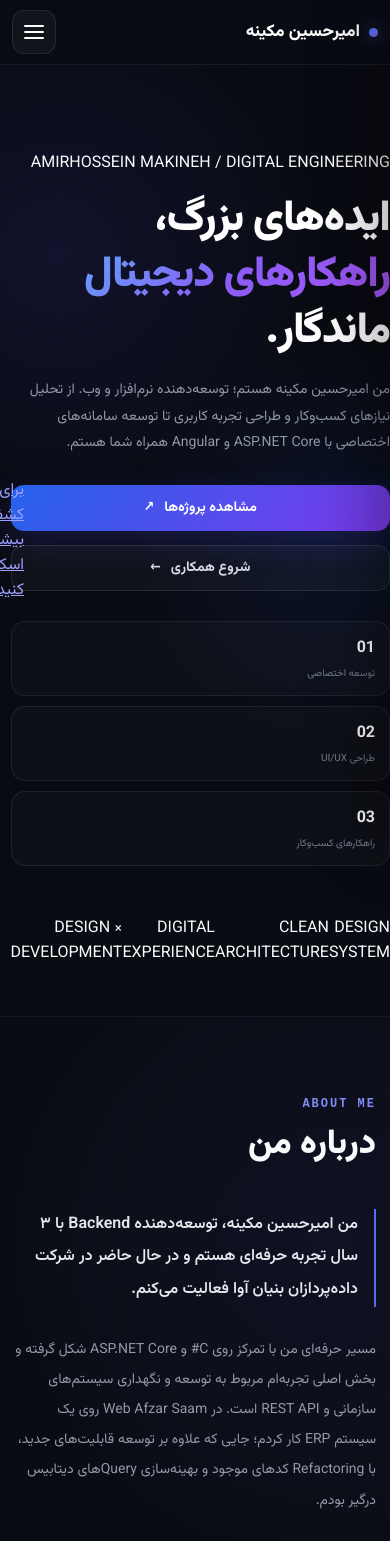
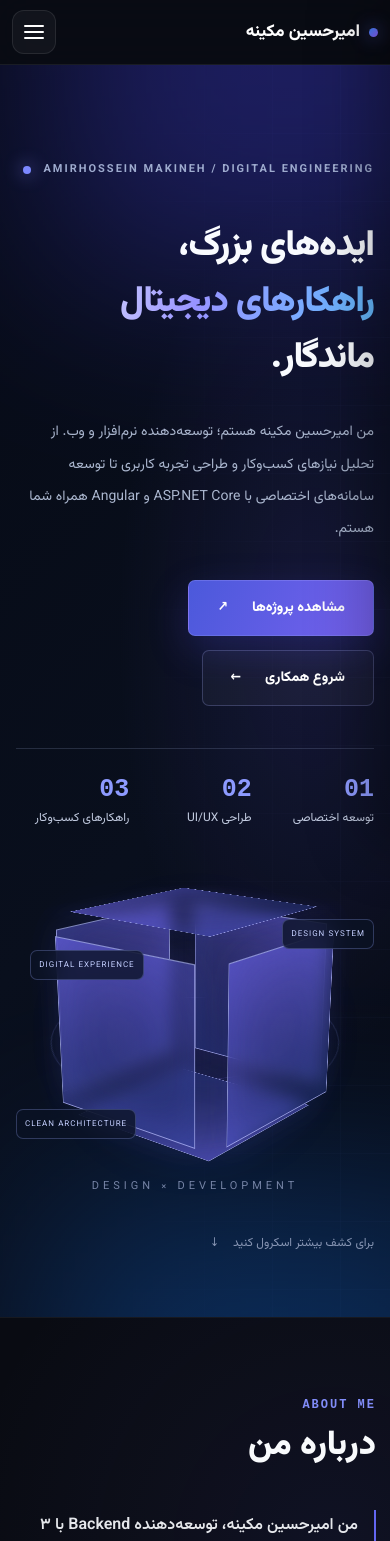
Before and after one commit to amirhosseinmakineh/amirhosseinportforio, an Angular app: page / in a window 390 px wide. Shown: the top 1541 px of the page. Built offline with nearby package versions, Linux system fonts and the light colour scheme.

Commit message:
feat: redesign portfolio hero with immersive layered visual

```diff
--- a/src/app/components/hero/hero.css
+++ b/src/app/components/hero/hero.css
@@ -4,574 +4,292 @@
 
 .hero {
   position: relative;
+  isolation: isolate;
+  min-height: min(850px, 100svh);
+  padding: 112px 0 100px;
+  overflow: hidden;
+  background:
+    radial-gradient(ellipse at 80% 45%, rgba(86, 68, 194, 0.16), transparent 44%),
+    linear-gradient(135deg, #060a15 0%, #090f1d 56%, #070a14 100%);
+}
 
-  min-height: calc(100vh - 72px);
+.hero::before {
+  position: absolute;
+  inset: 0;
+  z-index: -1;
+  content: '';
+  opacity: 0.34;
+  background-image:
+    linear-gradient(rgba(151, 162, 255, 0.08) 1px, transparent 1px),
+    linear-gradient(90deg, rgba(151, 162, 255, 0.08) 1px, transparent 1px);
+  background-size: 68px 68px;
+  mask-image: linear-gradient(to left, #000, transparent 82%);
+}
 
-  display: flex;
-  align-items: center;
+.hero__ambient {
+  position: absolute;
+  z-index: -1;
+  width: 480px;
+  aspect-ratio: 1;
+  pointer-events: none;
+  filter: blur(100px);
+  opacity: 0.3;
+}
 
-  overflow: hidden;
+.hero__ambient--top {
+  top: -270px;
+  right: -140px;
+  background: #4e47ff;
+}
 
-  background:
-    radial-gradient(
-      circle at 15% 20%,
-      rgba(79, 70, 229, 0.12),
-      transparent 32%
-    ),
-    radial-gradient(
-      circle at 85% 50%,
-      rgba(37, 99, 235, 0.1),
-      transparent 35%
-    ),
-    #090b12;
-
-  direction: rtl;
+.hero__ambient--bottom {
+  bottom: -350px;
+  left: 10%;
+  background: #1575ec;
 }
 
 .hero__container {
-  width: min(1180px, calc(100% - 32px));
-
+  width: min(1240px, calc(100% - 48px));
   margin: 0 auto;
-
-  padding: 90px 0;
-
   display: grid;
-  grid-template-columns: 1.05fr 0.95fr;
-
+  grid-template-columns: 1.04fr 0.96fr;
   align-items: center;
-
-  gap: 80px;
+  gap: 32px;
 }
 
-/* Content */
-
 .hero__content {
-  max-width: 640px;
+  position: relative;
+  z-index: 2;
 }
 
-.hero__badge {
-  width: fit-content;
-
-  padding: 8px 13px;
-
+.hero__eyebrow {
   display: inline-flex;
   align-items: center;
-
-  gap: 8px;
-
-  border: 1px solid rgba(99, 102, 241, 0.18);
-  border-radius: 999px;
-
-  background: rgba(99, 102, 241, 0.07);
-
-  color: #b9c0d2;
-
-  font-size: 12px;
-  font-weight: 500;
+  gap: 12px;
+  color: #9eabce;
+  font-size: 11px;
+  font-weight: 700;
+  letter-spacing: 2px;
+  direction: ltr;
 }
 
-.hero__badge-dot {
-  width: 7px;
-  height: 7px;
-
+.hero__eyebrow span {
+  width: 8px;
+  height: 8px;
   border-radius: 50%;
-
-  background: #22c55e;
-
-  box-shadow:
-    0 0 12px rgba(34, 197, 94, 0.8);
-}
-
-.hero__intro {
-  margin: 28px 0 12px;
-
-  color: #b6bdcc;
-
-  font-size: 16px;
-  font-weight: 600;
+  background: #7c88ff;
+  box-shadow: 0 0 18px #7c88ff;
 }
 
 .hero__title {
-  margin: 0;
-
-  color: #ffffff;
-
-  font-size: clamp(
-    42px,
-    5vw,
-    72px
-  );
-
+  max-width: 730px;
+  margin: 30px 0;
+  color: #f9fbff;
+  font-size: clamp(44px, 5.1vw, 82px);
   font-weight: 900;
-
-  line-height: 1.3;
-
+  line-height: 1.55;
   letter-spacing: -2px;
 }
 
 .hero__title span {
-  background:
-    linear-gradient(
-      135deg,
-      #60a5fa,
-      #8b5cf6,
-      #a855f7
-    );
-
-  -webkit-background-clip: text;
-
-  color: transparent;
+  display: block;
+  color: #a9a4ff;
+  background: linear-gradient(100deg, #f1f3ff 4%, #9894ff 50%, #64bbff 100%);
+  background-clip: text;
+  -webkit-text-fill-color: transparent;
 }
 
 .hero__description {
   max-width: 600px;
-
-  margin: 24px 0 0;
-
-  color: #9098a8;
-
+  margin: 0;
+  color: #aab6ce;
   font-size: 16px;
-
-  line-height: 2;
+  line-height: 2.3;
 }
 
 .hero__actions {
-  margin-top: 34px;
+  display: flex;
+  flex-wrap: wrap;
+  gap: 14px;
+  margin-top: 35px;
+}
 
-  display: flex;
+.hero__button {
+  min-height: 56px;
+  padding: 0 28px;
+  display: inline-flex;
   align-items: center;
+  justify-content: center;
+  gap: 24px;
+  border: 1px solid rgba(166, 176, 255, 0.24);
+  border-radius: 7px;
+  color: #fff;
+  font-size: 14px;
+  font-weight: 800;
+  text-decoration: none;
+  transition: transform 0.25s ease, border-color 0.25s ease, box-shadow 0.25s ease;
+}
 
-  gap: 14px;
+.hero__button:hover {
+  transform: translateY(-4px);
+  border-color: #a5a7ff;
+}
 
-  flex-wrap: wrap;
+.hero__button--primary {
+  background: linear-gradient(115deg, #4b59db, #7661ee);
+  box-shadow: 0 14px 40px rgba(79, 77, 227, 0.24);
+}
+
+.hero__button--secondary {
+  background: rgba(255, 255, 255, 0.035);
 }
 
 .hero__facts {
-  margin-top: 30px;
   display: grid;
   grid-template-columns: repeat(3, minmax(0, 1fr));
-  gap: 10px;
+  gap: 20px;
+  max-width: 600px;
+  margin-top: 65px;
+  padding-top: 26px;
+  border-top: 1px solid rgba(171, 187, 234, 0.18);
 }
 
 .hero__facts div {
-  padding: 14px;
-  border: 1px solid rgba(255, 255, 255, .07);
-  border-radius: 14px;
-  background: rgba(255, 255, 255, .025);
+  display: flex;
+  flex-direction: column;
+  gap: 5px;
 }
 
-.hero__facts strong, .hero__facts span { display: block; }
-.hero__facts strong { color: #fff; font-size: 16px; }
-.hero__facts span { margin-top: 5px; color: #747d8f; font-size: 10px; }
-
-@media (max-width: 560px) {
-  .hero__facts { grid-template-columns: 1fr; }
+.hero__facts strong {
+  color: #8d9aff;
+  font-size: 25px;
+  font-weight: 800;
+  font-family: monospace;
 }
 
-.hero__button {
-  min-height: 48px;
-
-  padding: 0 22px;
-
-  display: inline-flex;
-  align-items: center;
-  justify-content: center;
-
-  gap: 10px;
-
-  border-radius: 13px;
-
-  font-family: inherit;
-
-  font-size: 14px;
-  font-weight: 700;
-
-  text-decoration: none;
-
-  cursor: pointer;
-
-  transition:
-    transform 0.2s ease,
-    border-color 0.2s ease,
-    background 0.2s ease,
-    box-shadow 0.2s ease;
+.hero__facts span {
+  color: #c2cbe0;
+  font-size: 12px;
 }
-
-.hero__button--primary {
-  border: 0;
-
-  background:
-    linear-gradient(
-      135deg,
-      #2563eb,
-      #7c3aed
-    );
-
-  color: #ffffff;
-
-  box-shadow:
-    0 12px 35px rgba(79, 70, 229, 0.22);
-}
-
-.hero__button--primary:hover {
-  transform: translateY(-2px);
-
-  box-shadow:
-    0 16px 40px rgba(79, 70, 229, 0.32);
-}
-
-.hero__button--secondary {
-  border: 1px solid rgba(255, 255, 255, 0.1);
-
-  background: rgba(255, 255, 255, 0.03);
-
-  color: #d7dbe5;
-}
-
-.hero__button--secondary:hover {
-  transform: translateY(-2px);
-
-  border-color: rgba(99, 102, 241, 0.35);
-
-  background: rgba(99, 102, 241, 0.08);
-}
-
-/* Technology badges */
-
-.hero__technologies {
-  margin-top: 32px;
-
-  display: flex;
-  flex-wrap: wrap;
-
-  gap: 9px;
-}
-
-.hero__technologies span {
-  padding: 7px 12px;
-
-  border: 1px solid rgba(255, 255, 255, 0.07);
-  border-radius: 9px;
-
-  background: rgba(255, 255, 255, 0.025);
-
-  color: #7f8796;
-
-  font-size: 11px;
-  font-weight: 600;
-}
-
-/* Visual */
 
 .hero__visual {
   position: relative;
+  min-height: 550px;
+  display: grid;
+  place-items: center;
+  perspective: 950px;
+}
 
-  min-height: 470px;
+.hero__visual::before {
+  position: absolute;
+  width: 72%;
+  aspect-ratio: 1;
+  border-radius: 50%;
+  content: '';
+  background: radial-gradient(circle, rgba(110, 89, 255, 0.2), transparent 70%);
+  filter: blur(30px);
+}
 
+.hero__orbit {
+  position: absolute;
+  width: 80%;
+  aspect-ratio: 1;
+  border: 1px solid rgba(134, 154, 245, 0.18);
+  border-radius: 50%;
+  transform: rotateX(64deg) rotateZ(-25deg);
+}
+
+.hero__orbit--inner {
+  width: 61%;
+  border-color: rgba(151, 128, 255, 0.33);
+  transform: rotateX(68deg) rotateZ(45deg);
+}
+
+.hero__core {
+  position: relative;
+  width: 210px;
+  height: 210px;
+  transform-style: preserve-3d;
+  transform: rotateX(-23deg) rotateY(38deg);
+  animation: hero-float 8s ease-in-out infinite;
+}
+
+.hero__core-face {
+  position: absolute;
+  inset: 0;
+  border: 1px solid rgba(189, 197, 255, 0.65);
+  background: linear-gradient(145deg, rgba(122, 108, 255, 0.48), rgba(18, 48, 119, 0.23));
+  box-shadow: inset 0 0 65px rgba(95, 107, 255, 0.19), 0 0 40px rgba(79, 80, 224, 0.1);
+  backdrop-filter: blur(8px);
+}
+
+.hero__core-face--front { transform: translateZ(105px); }
+.hero__core-face--back { transform: rotateY(180deg) translateZ(105px); }
+.hero__core-face--left { transform: rotateY(-90deg) translateZ(105px); }
+.hero__core-face--right { transform: rotateY(90deg) translateZ(105px); }
+.hero__core-face--top { transform: rotateX(90deg) translateZ(105px); }
+.hero__core-face--bottom { transform: rotateX(-90deg) translateZ(105px); }
+
+.hero__visual-label {
+  position: absolute;
+  padding: 12px 17px;
+  border: 1px solid rgba(152, 169, 255, 0.27);
+  border-radius: 7px;
+  background: rgba(11, 19, 37, 0.78);
+  color: #c5d0ff;
+  font-size: 10px;
+  letter-spacing: 1px;
+  direction: ltr;
+  backdrop-filter: blur(12px);
+}
+
+.hero__visual-label--one { top: 17%; right: 0; }
+.hero__visual-label--two { bottom: 20%; left: 0; }
+.hero__visual-label--three { top: 26%; left: 4%; }
+
+.hero__visual-caption {
+  position: absolute;
+  bottom: 4%;
+  color: #7583a5;
+  font-size: 11px;
+  letter-spacing: 4px;
+}
+
+.hero__scroll {
+  width: min(1240px, calc(100% - 48px));
+  margin: 25px auto 0;
   display: flex;
   align-items: center;
-  justify-content: center;
+  gap: 14px;
+  color: #8896b4;
+  font-size: 12px;
+  text-decoration: none;
 }
 
-.hero__glow {
-  position: absolute;
-
-  border-radius: 50%;
-
-  filter: blur(85px);
-
-  pointer-events: none;
+@keyframes hero-float {
+  0%, 100% { transform: translateY(0) rotateX(-23deg) rotateY(38deg); }
+  50% { transform: translateY(-24px) rotateX(-18deg) rotateY(53deg); }
 }
 
-.hero__glow--one {
-  width: 230px;
-  height: 230px;
-
-  top: 70px;
-  right: 50px;
-
-  background: rgba(59, 130, 246, 0.18);
+@media (max-width: 900px) {
+  .hero { padding: 85px 0 65px; }
+  .hero__container { grid-template-columns: 1fr; }
+  .hero__visual { min-height: 420px; }
+  .hero__title { font-size: clamp(39px, 7vw, 65px); }
 }
 
-.hero__glow--two {
-  width: 200px;
-  height: 200px;
-
-  bottom: 70px;
-  left: 40px;
-
-  background: rgba(139, 92, 246, 0.16);
+@media (max-width: 600px) {
+  .hero__container { width: min(100% - 32px, 1240px); }
+  .hero__title { font-size: clamp(36px, 9vw, 52px); letter-spacing: -1px; }
+  .hero__description { font-size: 14px; }
+  .hero__visual { min-height: 350px; }
+  .hero__core { transform: scale(0.68) rotateX(-23deg) rotateY(38deg); }
+  .hero__core-face { inset: 20px; }
+  .hero__facts { margin-top: 42px; gap: 9px; }
+  .hero__visual-label { font-size: 8px; padding: 8px; }
+  .hero__scroll { width: calc(100% - 32px); }
 }
 
-.hero__code-card {
-  position: relative;
-
-  width: min(100%, 500px);
-
-  overflow: hidden;
-
-  border: 1px solid rgba(255, 255, 255, 0.08);
-  border-radius: 20px;
-
-  background: rgba(17, 20, 30, 0.82);
-
-  backdrop-filter: blur(20px);
-
-  box-shadow:
-    0 30px 90px rgba(0, 0, 0, 0.35);
-
-  direction: ltr;
-
-  transform: perspective(900px)
-    rotateY(-4deg)
-    rotateX(2deg);
-
-  transition: transform 0.35s ease;
+@media (prefers-reduced-motion: reduce) {
+  .hero__core { animation: none; }
 }
-
-.hero__code-card:hover {
-  transform: perspective(900px)
-    rotateY(0)
-    rotateX(0)
-    translateY(-4px);
-}
-
-.hero__code-header {
-  min-height: 54px;
-
-  padding: 0 18px;
-
-  display: flex;
-  align-items: center;
-  justify-content: space-between;
-
-  border-bottom: 1px solid rgba(255, 255, 255, 0.06);
-
-  background: rgba(255, 255, 255, 0.015);
-}
-
-.hero__code-dots {
-  display: flex;
-
-  gap: 7px;
-}
-
-.hero__code-dots span {
-  width: 10px;
-  height: 10px;
-
-  border-radius: 50%;
-
-  background: rgba(255, 255, 255, 0.13);
-}
-
-.hero__code-dots span:nth-child(1) {
-  background: #ef4444;
-}
-
-.hero__code-dots span:nth-child(2) {
-  background: #eab308;
-}
-
-.hero__code-dots span:nth-child(3) {
-  background: #22c55e;
-}
-
-.hero__code-file {
-  color: #7f8796;
-
-  font-size: 11px;
-
-  font-family:
-    'Courier New',
-    monospace;
-}
-
-.hero__code-body {
-  padding: 28px 24px;
-
-  min-height: 300px;
-
-  font-family:
-    'Courier New',
-    monospace;
-
-  font-size: 13px;
-
-  line-height: 2;
-
-  color: #b7bdca;
-}
-
-.code-line {
-  min-height: 26px;
-}
-
-.code-line--space {
-  min-height: 16px;
-}
-
-.code-keyword {
-  color: #c084fc;
-}
-
-.code-type {
-  color: #60a5fa;
-}
-
-.code-method {
-  color: #22d3ee;
-}
-
-.hero__status {
-  min-height: 46px;
-
-  padding: 0 20px;
-
-  display: flex;
-  align-items: center;
-
-  gap: 9px;
-
-  border-top: 1px solid rgba(255, 255, 255, 0.06);
-
-  background: rgba(255, 255, 255, 0.015);
-
-  color: #687083;
-
-  font-size: 11px;
-
-  font-family:
-    'Courier New',
-    monospace;
-}
-
-.hero__status-dot {
-  width: 7px;
-  height: 7px;
-
-  border-radius: 50%;
-
-  background: #22c55e;
-
-  box-shadow:
-    0 0 10px rgba(34, 197, 94, 0.7);
-}
-
-/* Tablet */
-
-@media (max-width: 960px) {
-  .hero__container {
-    gap: 45px;
-  }
-
-  .hero__title {
-    font-size: clamp(
-      38px,
-      5vw,
-      56px
-    );
-  }
-}
-
-/* Mobile */
-
-@media (max-width: 768px) {
-  .hero {
-    min-height: auto;
-  }
-
-  .hero__container {
-    width: min(
-      100% - 24px,
-      1180px
-    );
-
-    padding: 70px 0 50px;
-
-    grid-template-columns: 1fr;
-
-    gap: 50px;
-  }
-
-  .hero__content {
-    max-width: none;
-  }
-
-  .hero__intro {
-    margin-top: 22px;
-
-    font-size: 14px;
-  }
-
-  .hero__title {
-    font-size: clamp(
-      36px,
-      11vw,
-      52px
-    );
-
-    letter-spacing: -1px;
-  }
-
-  .hero__description {
-    margin-top: 18px;
-
-    font-size: 14px;
-
-    line-height: 1.9;
-  }
-
-  .hero__actions {
-    margin-top: 28px;
-  }
-
-  .hero__button {
-    min-height: 46px;
-  }
-
-  .hero__visual {
-    min-height: auto;
-  }
-
-  .hero__code-card {
-    transform: none;
-
-    border-radius: 16px;
-  }
-
-  .hero__code-card:hover {
-    transform: translateY(-2px);
-  }
-
-  .hero__code-body {
-    padding: 22px 18px;
-
-    min-height: 260px;
-
-    overflow-x: auto;
-
-    font-size: 11px;
-  }
-}
-
-/* Small Mobile */
-
-@media (max-width: 480px) {
-  .hero__badge {
-    font-size: 10px;
-  }
-
-  .hero__actions {
-    display: grid;
-    grid-template-columns: 1fr;
-  }
-
-  .hero__button {
-    width: 100%;
-  }
-
-  .hero__technologies {
-    gap: 7px;
-  }
-}
```
